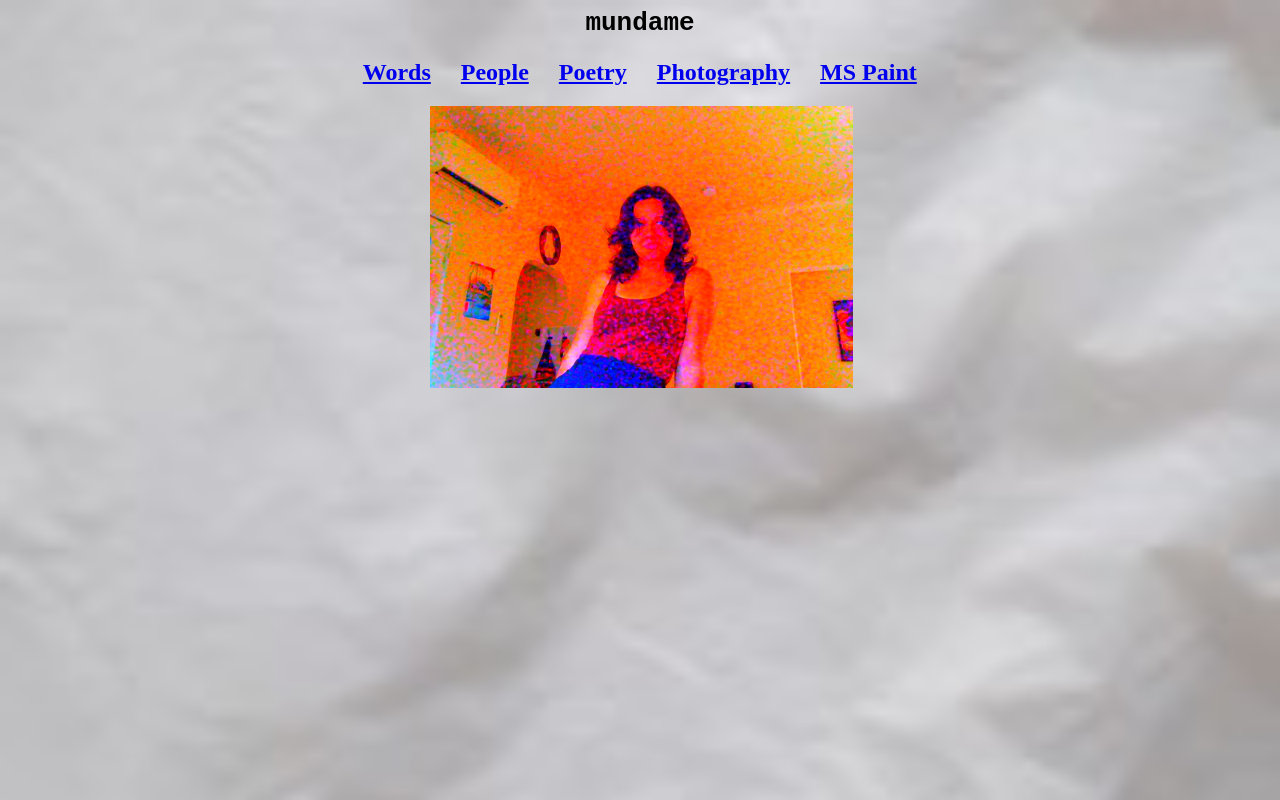
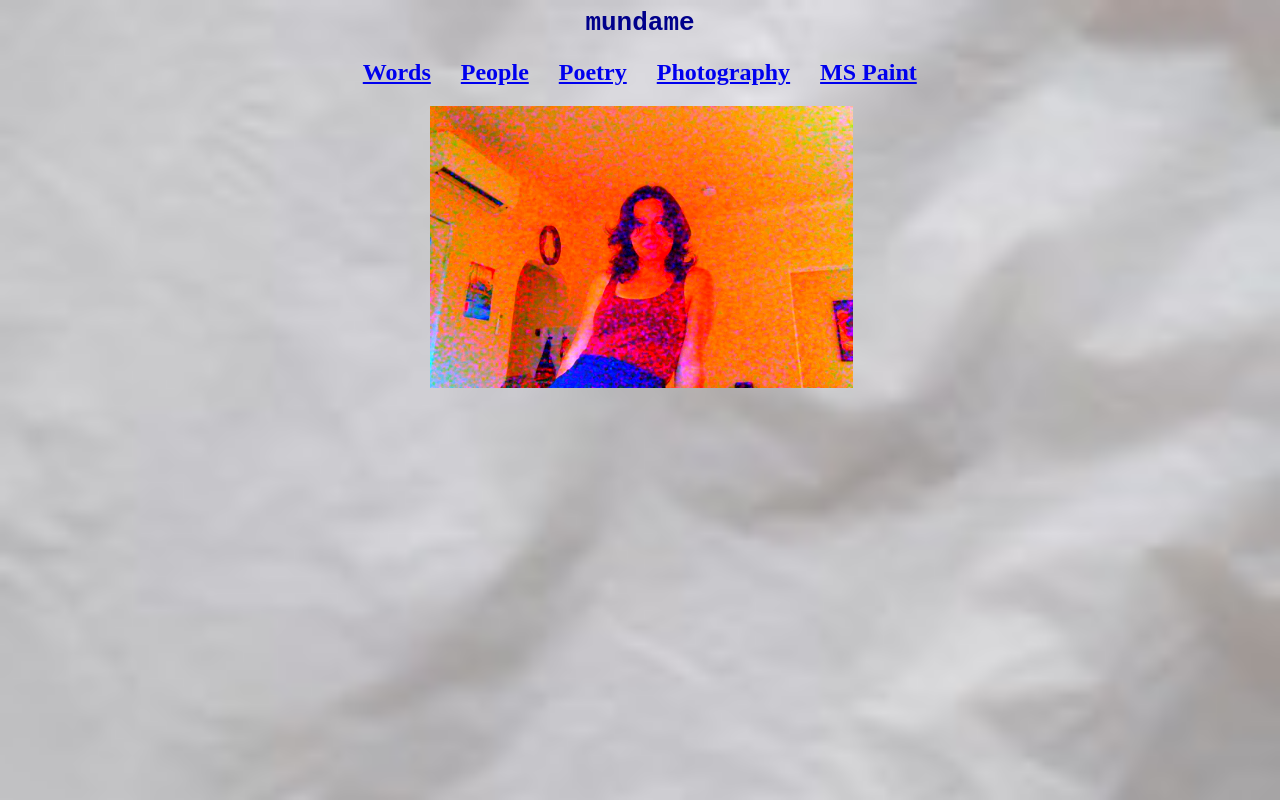
Before and after one commit to mundame/mundame, a plain HTML site: page index.html in a window 1280 px wide. In both pictures the pointer is over the link "mundame". Drawn offline with Linux system fonts and the light colour scheme.

Commit message:
Update index.html

```diff
--- a/index.html
+++ b/index.html
@@ -44,6 +44,8 @@
 
 		a:hover {
 			font-family: monospace;
+			background-color: transparent;
+			color: darkblue;
 		}
 
 	</style>
```
